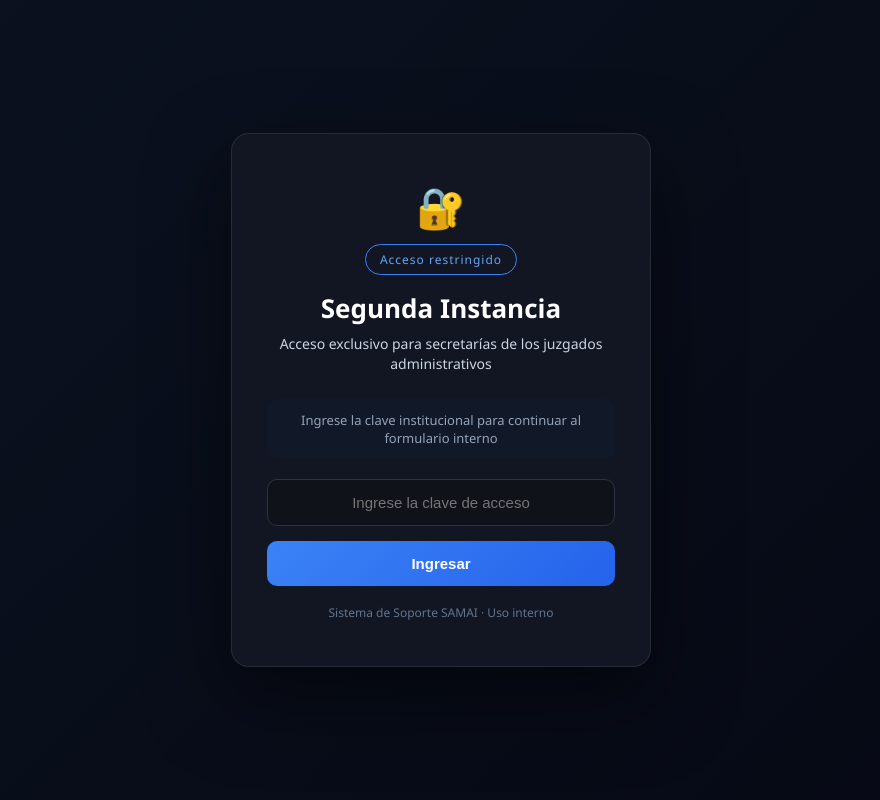
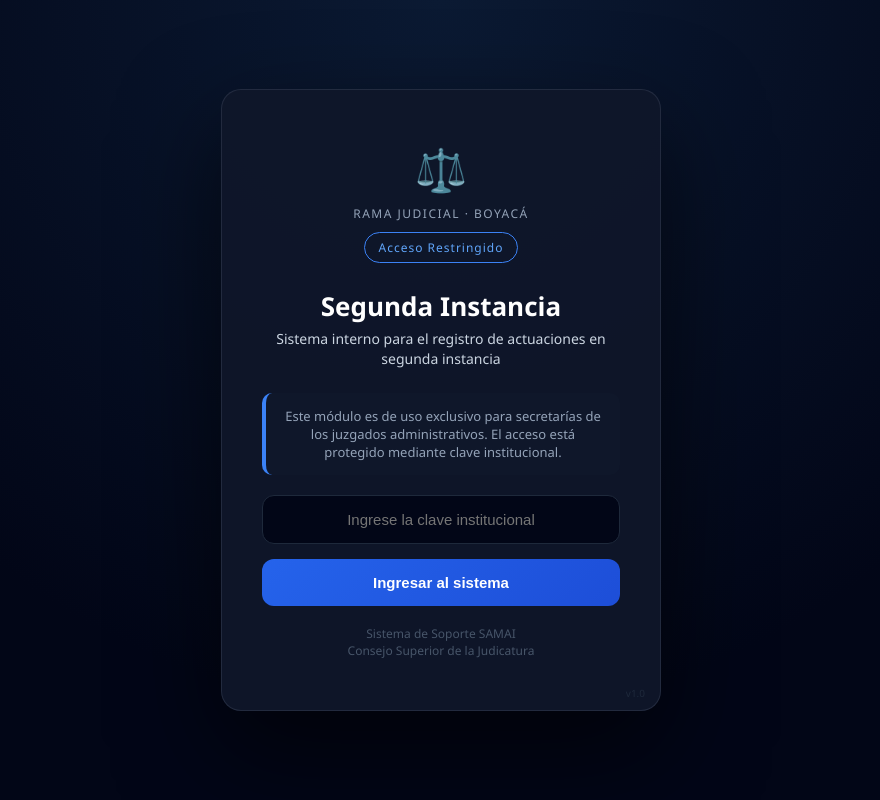
Before and after one commit to migutty/soporte-samai, a Flask app: page /segunda-instancia in a window 1280 px wide. Shown: the whole page, without its empty margins (199-1079 px from the left). Run offline with Flask 3, Linux system fonts and the light colour scheme; some libraries are stand-ins or nearby versions.

```diff
--- a/templates/segunda_login.html
+++ b/templates/segunda_login.html
@@ -14,7 +14,7 @@
         body {
             margin: 0;
             font-family: "Segoe UI", Arial, sans-serif;
-            background: linear-gradient(135deg, #0b1220, #060914);
+            background: radial-gradient(circle at top, #0b1a33, #020617 70%);
             color: white;
             display: flex;
             align-items: center;
@@ -22,79 +22,98 @@
             height: 100vh;
         }
 
+        /* CONTENEDOR PRINCIPAL */
         .container {
-            background: rgba(20, 24, 35, 0.95);
-            padding: 45px 35px;
-            border-radius: 18px;
+            background: rgba(15, 23, 42, 0.95);
+            padding: 50px 40px;
+            border-radius: 20px;
             width: 100%;
-            max-width: 420px;
+            max-width: 440px;
             text-align: center;
-            box-shadow: 0 30px 80px rgba(0, 0, 0, 0.5);
+            box-shadow: 0 40px 100px rgba(0, 0, 0, 0.6);
             border: 1px solid rgba(148, 163, 184, 0.15);
+            position: relative;
         }
 
-        .icon {
-            font-size: 40px;
-            margin-bottom: 10px;
+        /* CABECERA */
+        .header {
+            margin-bottom: 25px;
+        }
+
+        .logo {
+            font-size: 42px;
+            margin-bottom: 8px;
+        }
+
+        .entidad {
+            font-size: 12px;
+            letter-spacing: 1.5px;
+            color: #94a3b8;
+            text-transform: uppercase;
         }
 
         .badge {
             display: inline-block;
+            margin-top: 10px;
             padding: 6px 14px;
             border: 1px solid #3b82f6;
             color: #60a5fa;
             border-radius: 999px;
             font-size: 12px;
             letter-spacing: 1px;
-            margin-bottom: 15px;
         }
 
+        /* TITULOS */
         h1 {
-            margin: 0;
+            margin: 15px 0 5px;
             font-size: 26px;
-            margin-bottom: 8px;
         }
 
         .subtitle {
+            font-size: 14px;
             color: #cbd5e1;
-            font-size: 14px;
             margin-bottom: 25px;
             line-height: 1.4;
         }
 
+        /* BLOQUE INFO */
         .info {
-            background: #111827;
-            padding: 12px;
+            background: #0f172a;
+            padding: 14px;
             border-radius: 10px;
             font-size: 13px;
+            color: #94a3b8;
             margin-bottom: 20px;
-            color: #94a3b8;
+            border-left: 4px solid #3b82f6;
         }
 
+        /* INPUT */
         input {
             width: 100%;
-            padding: 14px;
-            border-radius: 10px;
-            border: 1px solid #2b3242;
-            background: #0f1219;
+            padding: 15px;
+            border-radius: 12px;
+            border: 1px solid #1e293b;
+            background: #020617;
             color: white;
             font-size: 15px;
             margin-bottom: 15px;
             text-align: center;
+            transition: 0.2s;
         }
 
         input:focus {
             border-color: #3b82f6;
             outline: none;
-            box-shadow: 0 0 0 2px rgba(59, 130, 246, 0.2);
+            box-shadow: 0 0 0 2px rgba(59, 130, 246, 0.25);
         }
 
+        /* BOTON */
         button {
             width: 100%;
-            padding: 14px;
+            padding: 15px;
             border: none;
-            border-radius: 10px;
-            background: linear-gradient(135deg, #3b82f6, #2563eb);
+            border-radius: 12px;
+            background: linear-gradient(135deg, #2563eb, #1d4ed8);
             color: white;
             font-weight: bold;
             font-size: 15px;
@@ -103,10 +122,11 @@
         }
 
         button:hover {
-            transform: translateY(-1px);
-            box-shadow: 0 10px 25px rgba(37, 99, 235, 0.3);
+            transform: translateY(-2px);
+            box-shadow: 0 12px 30px rgba(37, 99, 235, 0.4);
         }
 
+        /* ERROR */
         .error {
             background: #dc2626;
             padding: 10px;
@@ -115,10 +135,21 @@
             font-size: 14px;
         }
 
+        /* FOOTER */
         .footer {
-            margin-top: 18px;
+            margin-top: 20px;
             font-size: 12px;
-            color: #64748b;
+            color: #475569;
+            line-height: 1.4;
+        }
+
+        /* MARCA DE AGUA */
+        .watermark {
+            position: absolute;
+            bottom: 10px;
+            right: 15px;
+            font-size: 10px;
+            color: #1e293b;
         }
     </style>
 
@@ -128,18 +159,21 @@
 
     <div class="container">
 
-        <div class="icon">🔐</div>
-
-        <div class="badge">Acceso restringido</div>
+        <div class="header">
+            <div class="logo">⚖️</div>
+            <div class="entidad">Rama Judicial · Boyacá</div>
+            <div class="badge">Acceso Restringido</div>
+        </div>
 
         <h1>Segunda Instancia</h1>
 
         <div class="subtitle">
-            Acceso exclusivo para secretarías de los juzgados administrativos
+            Sistema interno para el registro de actuaciones en segunda instancia
         </div>
 
         <div class="info">
-            Ingrese la clave institucional para continuar al formulario interno
+            Este módulo es de uso exclusivo para secretarías de los juzgados administrativos.
+            El acceso está protegido mediante clave institucional.
         </div>
 
         {% if error %}
@@ -147,14 +181,17 @@
         {% endif %}
 
         <form method="POST">
-            <input type="password" name="clave" placeholder="Ingrese la clave de acceso" required>
+            <input type="password" name="clave" placeholder="Ingrese la clave institucional" required>
 
-            <button type="submit">Ingresar</button>
+            <button type="submit">Ingresar al sistema</button>
         </form>
 
         <div class="footer">
-            Sistema de Soporte SAMAI · Uso interno
+            Sistema de Soporte SAMAI<br>
+            Consejo Superior de la Judicatura
         </div>
+
+        <div class="watermark">v1.0</div>
 
     </div>
 
```
